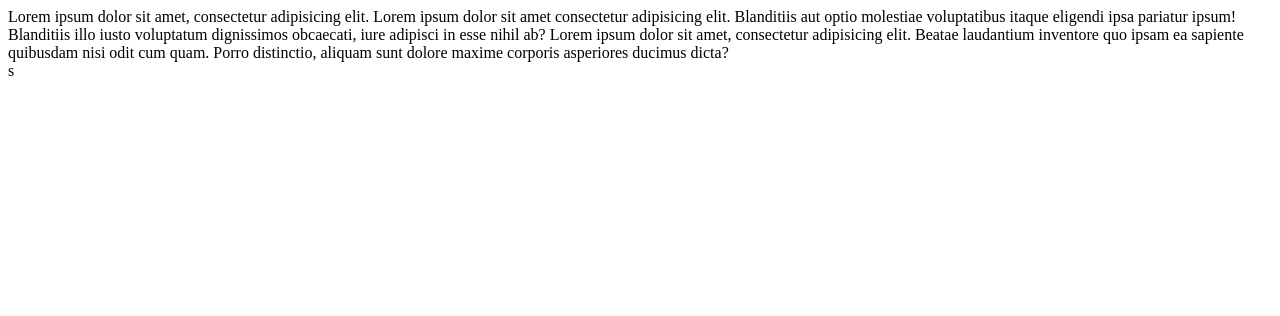
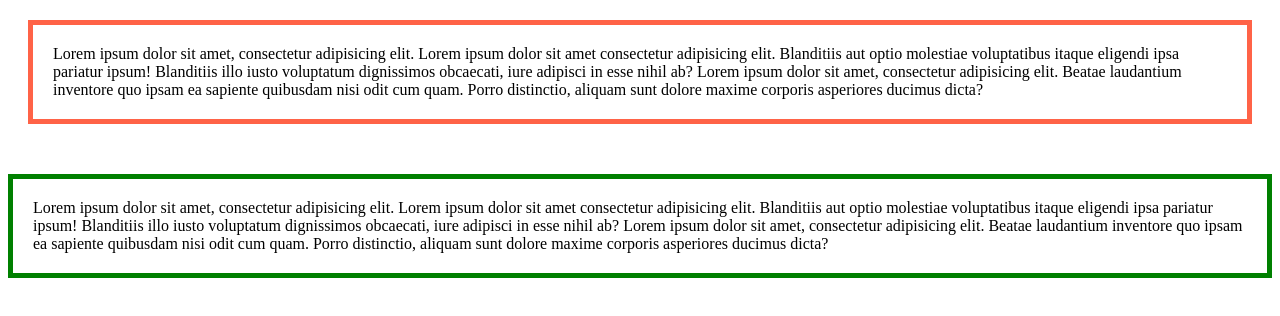
Before and after one commit to trofyna/work-with-examples, a plain HTML site: page index.html in a window 1280 px wide. Drawn offline with Linux system fonts and the light colour scheme.

```diff
--- a/css/styles.css
+++ b/css/styles.css
@@ -486,7 +486,7 @@ pre::first-letter {
   /* Sets outer margins  */
   /* margin: 20px;  */
 
-/*
+
 
 html {
   box-sizing: border-box;
@@ -496,4 +496,16 @@ html {
 *::after {
   box-sizing: inherit;
 }
- */
+
+.box {
+  border: 5px solid tomato;
+  padding: 20px;
+  margin: 20px;
+  margin-bottom: 50px;
+}
+
+.box2 {
+  border: 5px solid green;
+  padding: 20px;
+
+}
--- a/index.html
+++ b/index.html
@@ -334,10 +334,18 @@ perferendis illum laboriosam quis officiis incidunt ipsa ab sequi ducimus nobis
   Blanditiis illo iusto voluptatum dignissimos obcaecati, iure adipisci in esse nihil ab?
   Lorem ipsum dolor sit amet, consectetur adipisicing elit.
   Beatae laudantium inventore quo ipsam ea sapiente quibusdam nisi odit cum quam.
-  Porro distinctio, aliquam sunt dolore maxime corporis asperiores ducimus dicta?</div>
+  Porro distinctio, aliquam sunt dolore maxime corporis asperiores ducimus dicta?
+</div>
+
+
+<div class="box2">Lorem ipsum dolor sit amet, consectetur adipisicing elit.
+  Lorem ipsum dolor sit amet consectetur adipisicing elit.
+  Blanditiis aut optio molestiae voluptatibus itaque eligendi ipsa pariatur ipsum!
+  Blanditiis illo iusto voluptatum dignissimos obcaecati, iure adipisci in esse nihil ab?
+  Lorem ipsum dolor sit amet, consectetur adipisicing elit.
+  Beatae laudantium inventore quo ipsam ea sapiente quibusdam nisi odit cum quam.
+  Porro distinctio, aliquam sunt dolore maxime corporis asperiores ducimus dicta?
+</div>
 
 </body>
 </html>
-
-
-s
```
